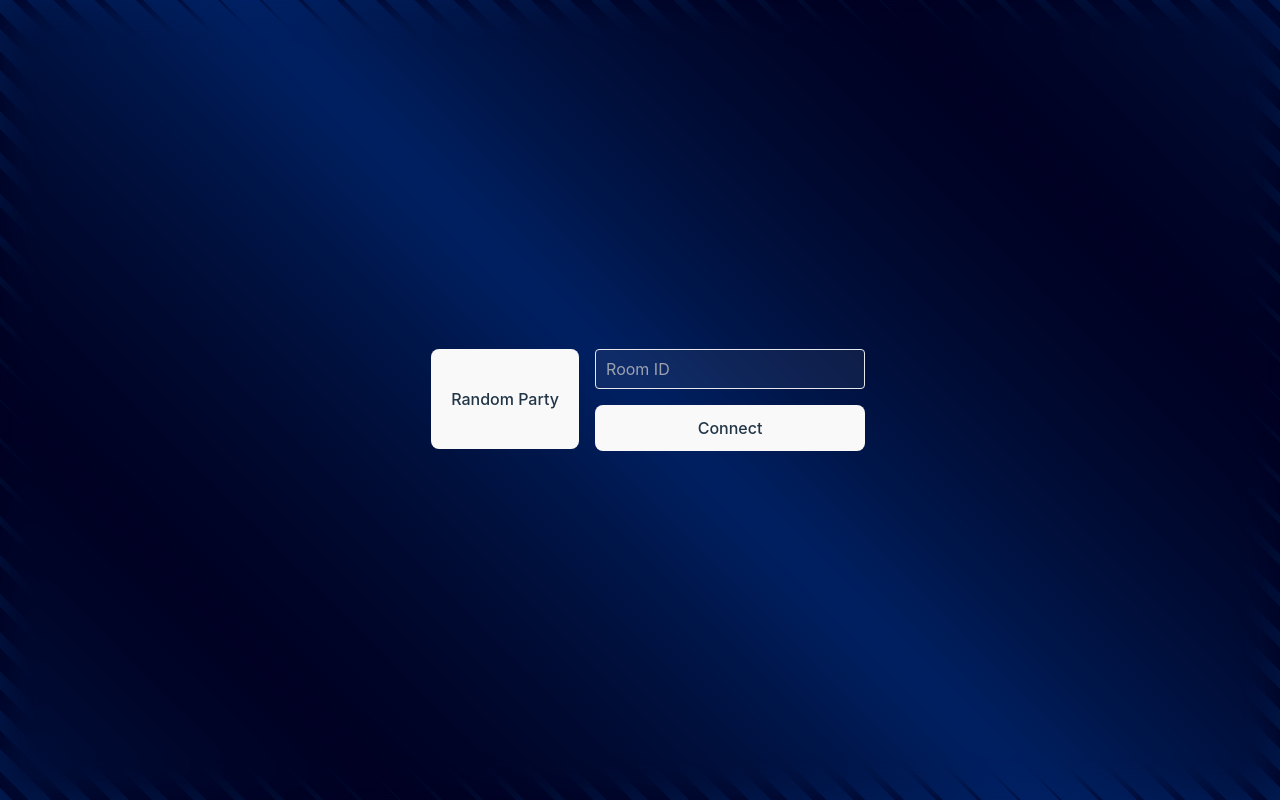
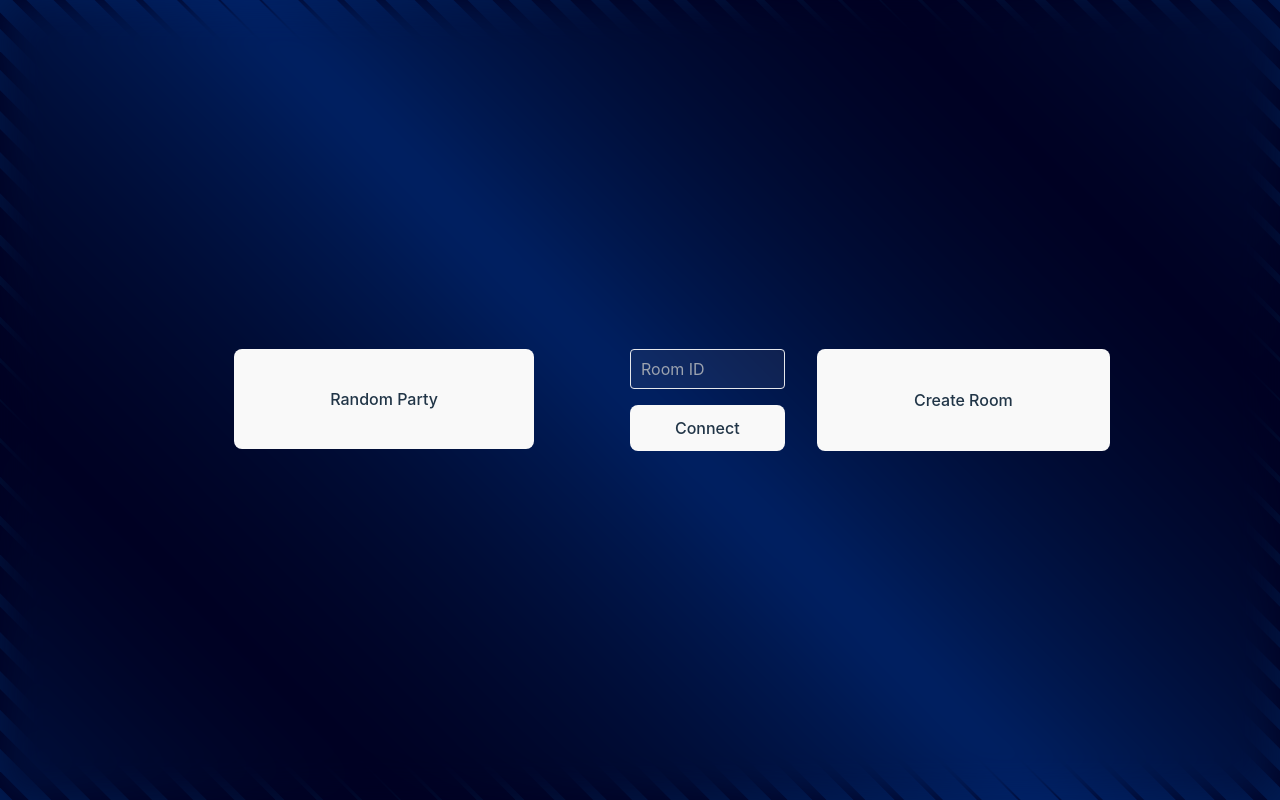
Before and after one commit to MarkoSami/ActiveX, a React (Vite) app in the folder frontend/: page /#/party-section in a window 1280 px wide. Built offline with nearby package versions, Linux system fonts and the light colour scheme; no server answers; a web font is replaced by a local one.

Commit message:
add create room section

```diff
--- a/frontend/src/components/ACTIVITES/Party.jsx
+++ b/frontend/src/components/ACTIVITES/Party.jsx
@@ -9,8 +9,10 @@
 import { SocketContext } from "../../APIS/sockectContext";
 import { useContext } from "react";
 import YouTube from "react-youtube";
-
-export default function Party({ host = false }) {
+import { useSearchParams } from "react-router-dom";
+export default function Party() {
+  const [searchParams , setSearchParams] = useSearchParams();
+  const isPrivate = searchParams.get('private');
   const [roomId, setRoomId] = useState({});
   let [SearchData, setSearchData] = useState();
   let [mySrcVideo, setSrcVideo] = useState("");
@@ -27,7 +29,7 @@
     if (playerRef.current) {
       playerRef.current.seekTo(seconds);
       playerRef.current.playVideo();
-      console.log('video played ' + canIEmit);
+      console.log("video played " + canIEmit);
     }
   };
 
@@ -78,7 +80,6 @@
     } else {
       setCanIemit(true);
     }
-
   }
 
   function handleOnReady() {
@@ -121,13 +122,19 @@
     <>
       <div className="animate__animated animate__fadeIn child bg-effect">
         <main className="grand-child">
-          <div className="topside mx-auto flex justify-between px-[3em]">
+          <div className="topside mx-auto flex justify-between items-center px-[3em]">
             <Link
               to=".."
               className="text-white font-black hover:text-white text-left text-[2rem] py-[1em]"
             >
               Activity<span className="text-blue-600">X</span>
             </Link>
+            <div className="right-side flex items-center">
+              {isPrivate && (
+                <div className="room-id mx-[90px] border-blue-600 border rounded p-[1em]">
+                  Room ID : ggdklgdj2w529582fjd{" "}
+                </div>
+              )}
               <div className="search-bar w-fit flex items-center py-[2em] relative">
                 <div className="iconContainer absolute bottom-[35px] left-[-70px] ">
                   <AiFillYoutube className="w-[50px] h-[50px]" />
@@ -147,6 +154,7 @@
                 >
                   Search
                 </button>
+              </div>
             </div>
           </div>
           <div className="main-section w-[95%] mx-auto flex h-[80%] min-h-[80%] rounded justify-between">
--- a/frontend/src/components/ACTIVITES/PartySection.jsx
+++ b/frontend/src/components/ACTIVITES/PartySection.jsx
@@ -4,32 +4,34 @@
   const [partyID, setPartyID] = useState("");
   const navigate = useNavigate();
   function handleRoomOpen() {
-    navigate("/party");
+    navigate("/party?private=true");
   }
   function handleRandomRoomOpen() {
     navigate("/party");
   }
   return (
     <div className="min-h-[100vh] bg-effect flex justify-center items-center">
-      <div className="mx-auto container min-h-[100px] flex items-start justify-center">
-        <div className="random-party min-h-inherit mx-[1em]">
+      <div className="mx-auto container min-h-[100px] flex items-start justify-center mx-auto">
+        <div className="random-party mx-[4em] min-h-inherit mx-[1em max-w-[300px] w-[30%]">
             <button
               onClick={handleRandomRoomOpen}
-            className="min-h-inherit w-full  hover:border hover:border-blue-500 transition duration-300"
+              className="min-h-inherit hover:border hover:border-blue-500 w-full transition duration-300"
             >
               Random Party
             </button>
         </div>
-        <div className="private-party flex flex-col">
+        <div className="private-party flex w-[40%] justify-between">
+          <div className="join-room max-w-[300px] mx-[2em]">
             <input
               type="number"
-            className="bg-[#ffffff0f] h-[40px] mb-[1em] rounded text-white px-[10px] bg-[#050816] border-[1px]"
+              className="bg-[#ffffff0f] w-full h-[40px] mb-[1em] rounded text-white px-[10px] bg-[#050816] border-[1px]"
               placeholder="Room ID"
               value={partyID}
               onChange={(event) => {
                 setPartyID(event.target.value);
               }}
             />
+            <div className="buttons-party-sec">
               <button
                 onClick={handleRoomOpen}
                 className="h-full w-full hover:border hover:border-blue-500 transition duration-300"
@@ -38,6 +40,16 @@
               </button>
             </div>
           </div>
+          <div className="create-room  w-full max-w-[300px] ">
+            <button
+              onClick={handleRoomOpen}
+              className="h-full w-full inline-block hover:border hover:border-blue-500 transition duration-300"
+            >
+              Create Room
+            </button>
+          </div>
+        </div>
+      </div>
     </div>
   );
 }
```
Lines whose indentation alone changed are shown as unchanged.
